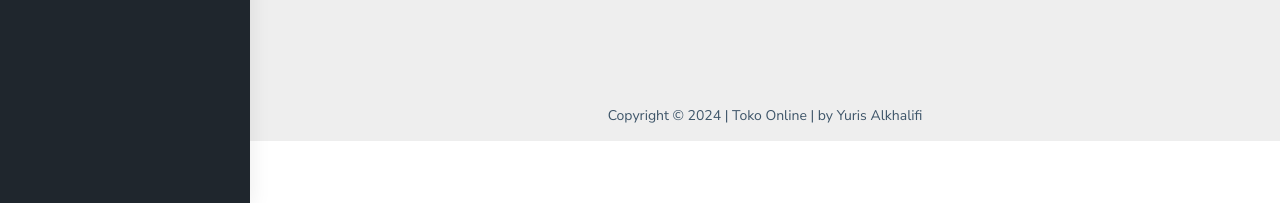
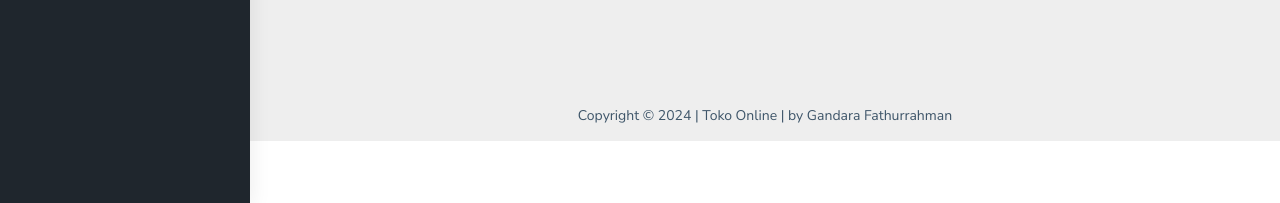
Before and after one commit to Vantih2501/E-Commerce, a Laravel app: page /backend/beranda in a window 1280 px wide. Shown: the part 594-797 px from the top of the page. Run offline with Laravel 12, Linux system fonts and the light colour scheme; a user stored in the database is signed in; data comes from the database, SQL or seed files in the repository; style sheets or scripts are compiled from the project's sources; some libraries are stand-ins or nearby versions.

Commit message:
feat : edit footer tag

```diff
--- a/resources/views/backend/v_layouts/app.blade.php
+++ b/resources/views/backend/v_layouts/app.blade.php
@@ -244,7 +244,7 @@
       <!-- footer -->
       <!-- ============================================================== -->
       <footer class="footer text-center">
-        Copyright &copy; 2024 | Toko Online | by Yuris Alkhalifi
+        Copyright &copy; 2024 | Toko Online | by Gandara Fathurrahman
       </footer>
       <!-- ============================================================== -->
       <!-- End footer -->
```
